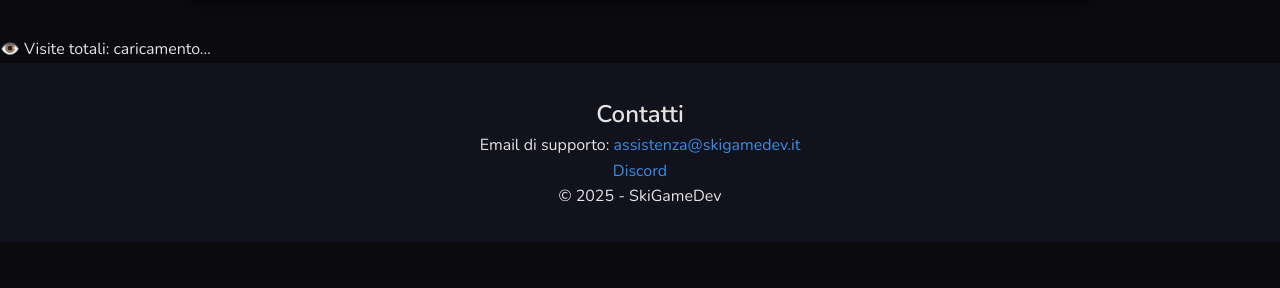
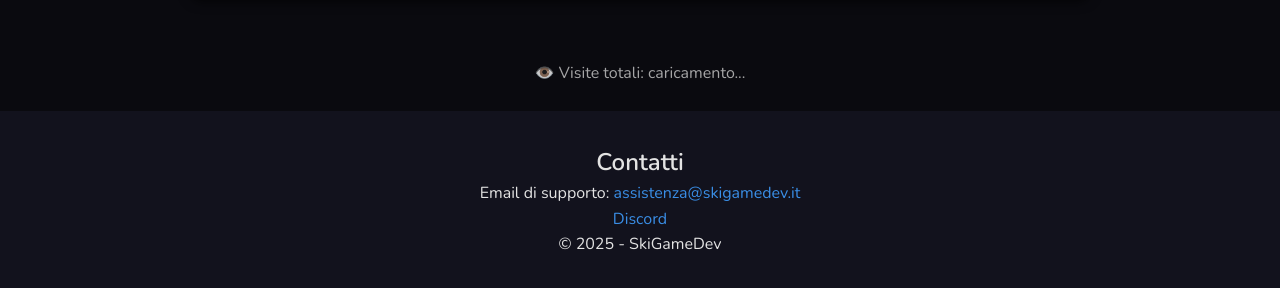
Before and after one commit to SkiGameDev/skigamedev.github.io, a plain HTML site: page index.html in a window 1280 px wide. Shown: the part 746-1034 px from the top of the page. Before the commit the page ends 988 px from the top, so only its background shows below. Drawn offline with nearby package versions, Linux system fonts and the light colour scheme.

Commit message:
Update styles.css

```diff
--- a/styles.css
+++ b/styles.css
@@ -148,6 +148,15 @@ a:hover { color: var(--accent); }
 }
 .site-footer a:hover { color: var(--accent); }
 
+.visit-counter {
+  text-align: center;
+  font-size: 1rem;
+  padding: 1.5rem 0;
+  color: #ccc;
+  opacity: 0.8;
+}
+
+
 /* Responsive */
 @media (max-width:768px) {
   .project-card { flex-direction:column; text-align:center; }
```
